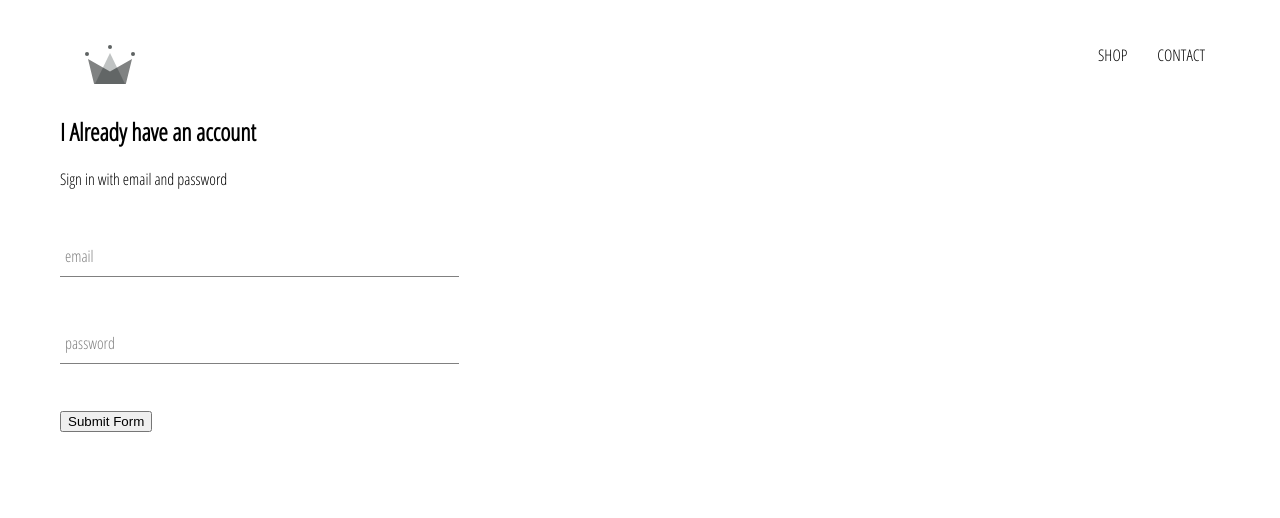
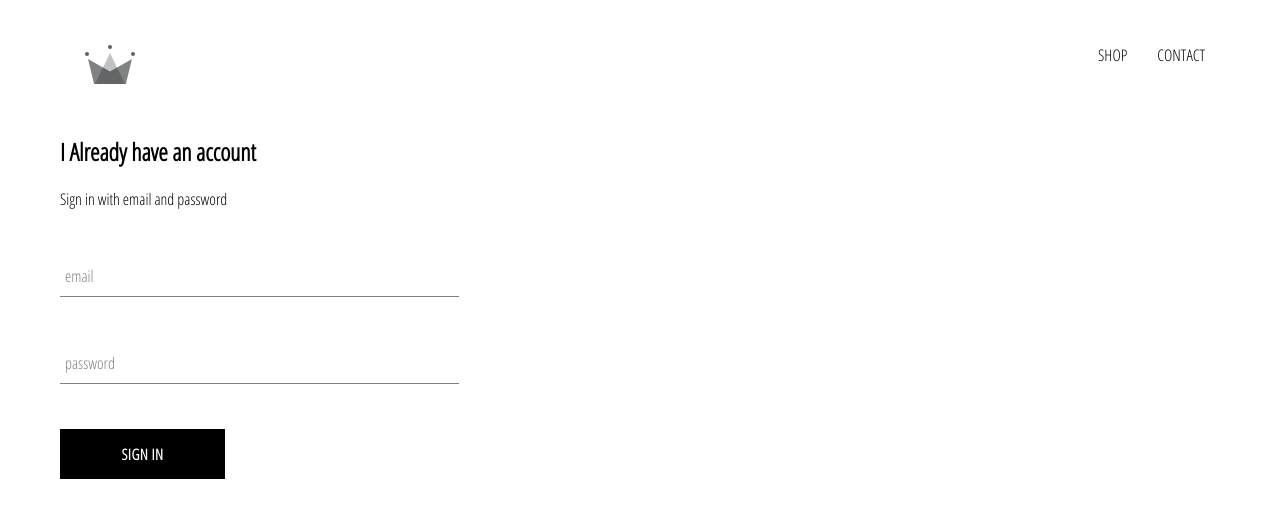
Before and after one commit to hamdizubir/crwn-clothing, a React (Create React App) app: page /signin in a window 1280 px wide. Shown: the top 518 px of the page. Built offline with nearby package versions, Linux system fonts and the light colour scheme.

Commit message:
Custom button component

```diff
--- /dev/null
+++ b/src/components/custom-button/custom-button.component.jsx
@@ -0,0 +1,10 @@
+import React from 'react';
+import './custom-button.styles.scss';
+
+const CustomButton = ({children, ...otherProps}) => (
+    <button className="custom-button" {...otherProps}>
+        {children}
+    </button>
+)
+
+export default CustomButton;
--- /dev/null
+++ b/src/components/custom-button/custom-button.styles.scss
@@ -0,0 +1,22 @@
+.custom-button {
+    min-width: 165px;
+    width: auto;
+    height: 50px;
+    letter-spacing: 0.5px;
+    line-height: 50px;
+    padding: 0 35px 0 35px;
+    font-size: 15px;
+    background-color: black;
+    color: white;
+    text-transform: uppercase;
+    font-family: 'Open Sans Condensed';
+    font-weight: bolder;
+    border: none;
+    cursor: pointer;
+
+    &:hover {
+      background-color: white;
+      color: black;
+      border: 1px solid black;
+    }
+  }
--- a/src/components/sign-in/sign-in.component.jsx
+++ b/src/components/sign-in/sign-in.component.jsx
@@ -1,6 +1,7 @@
 import React, { Component } from "react";
 import "./sign-in.styles.scss";
 import FormInput from "../../pages/form-input/form-input.component";
+import CustomButton from "../custom-button/custom-button.component";
 
 class SignIn extends Component {
   constructor(props) {
@@ -48,7 +49,7 @@
             required
           />
 
-          <input type="submit" value="Submit Form" />
+          <CustomButton type='submit'>Sign In</CustomButton>
         </form>
       </div>
     );
--- a/src/components/sign-in/sign-in.styles.scss
+++ b/src/components/sign-in/sign-in.styles.scss
@@ -1,3 +1,9 @@
 .sign-in{
     width: 30vw;
+    display: flex;
+    flex-direction: column;
+
+    .title{
+        margin: 10px 0;
+    }
 }
```
